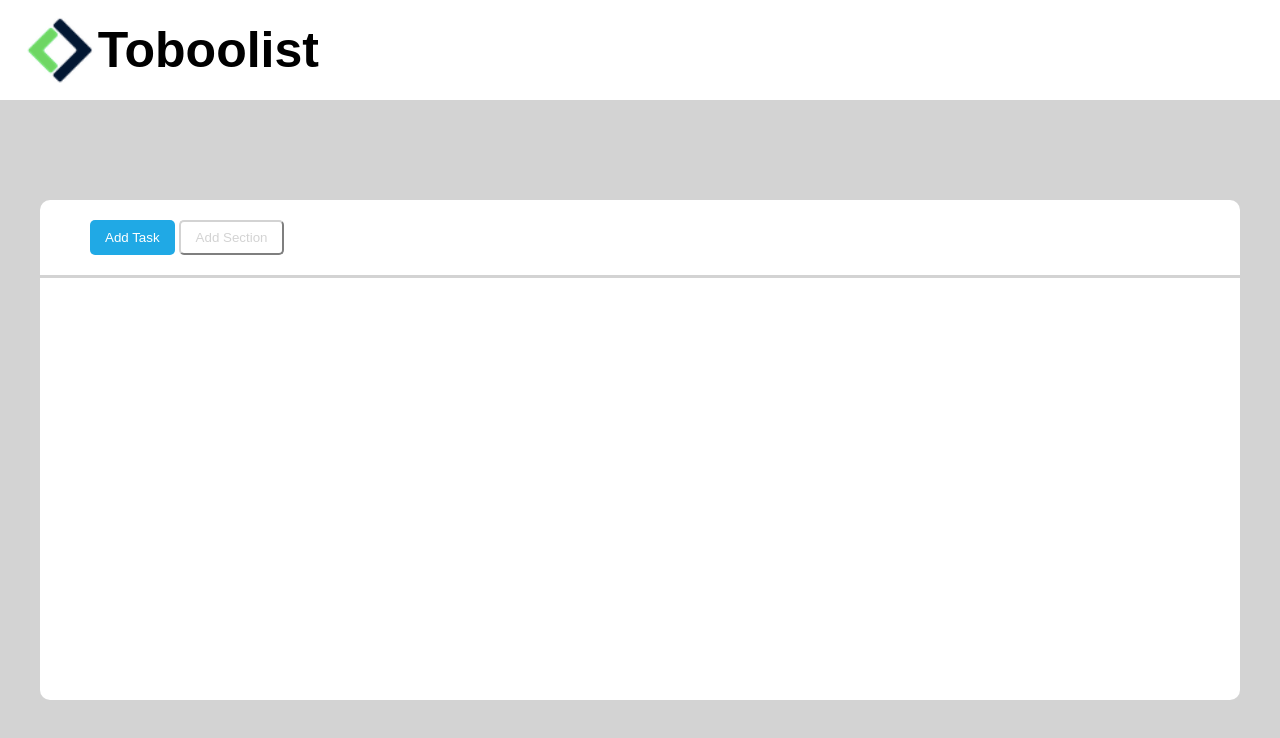
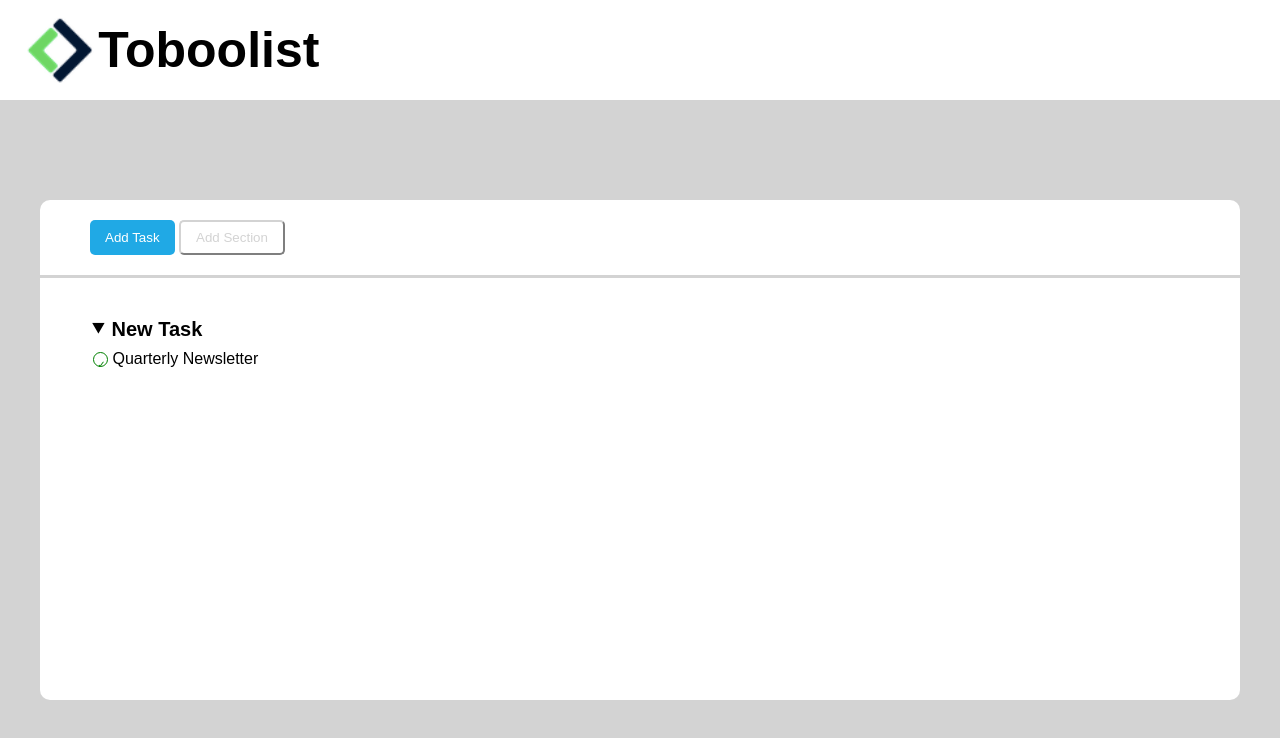
Before and after one commit to ALAM-97/html-css-toboolist, a plain HTML site: page index.html in a window 1280 px wide. Drawn offline with Linux system fonts and the light colour scheme.

Commit message:
New Task section added

```diff
--- a/css/style.css
+++ b/css/style.css
@@ -4,6 +4,7 @@
     margin: 0;
     padding: 0;
     box-sizing: border-box;
+    font-family: sans-serif;
 }
 
 body{
@@ -28,7 +29,6 @@ body{
     display: inline-block;
     vertical-align: middle;
     line-height: 100px;
-    font-family: sans-serif;
     font-size: 50px;
 }
 
@@ -51,10 +51,16 @@ hr{
     background-color: lightgrey;
     height: 3px;
     border: none;
+    margin-bottom: 20px;
 }
 
 .light-blue{
     background-color: #20A9E5;
+}
+
+.text-format{
+    font-weight: bold;
+    font-size: 20px;
 }
 
 /* BUTTON SECTION */
@@ -81,3 +87,35 @@ hr{
     color: lightgrey;
     padding: 15px;
 }
+
+/* LIST SECTION */
+
+li{
+    list-style: none;
+    vertical-align: middle;
+    padding-top: 10px;
+    padding-left: 3px;
+    line-height: 15px;
+}
+
+.check-mark-circle{
+    vertical-align: middle;
+    color: green;
+    border: 1px solid green;
+    display: inline-block;
+    height: 15px;
+    width: 15px;
+    border-radius: 50%;
+    line-height: 20px;
+}
+
+.check-mark{
+    display: inline-block;
+    line-height: 5px;
+    height: 15px;
+    width: 15px;
+    color: green;
+    font-size: 10px;
+    text-align: center;
+    padding-bottom: 20px;
+}
--- a/index.html
+++ b/index.html
@@ -4,7 +4,7 @@
         <meta charset="UTF-8">
         <meta http-equiv="X-UA-Compatible" content="IE=edge">
         <meta name="viewport" content="width=device-width, initial-scale=1.0">
-        <title>Document</title>
+        <title>Toboolist</title>
         <link rel="stylesheet" href="css/style.css">
     </head>
 
@@ -18,6 +18,7 @@
         </header>
 
         <main>
+
             <div class="main-section">
                 <!-- Beginning of the button section -->
                 <section class="section-margin">
@@ -32,8 +33,18 @@
                 <!-- End of the button section -->
 
                 <!-- Beginning of the NEW TASK section -->
-                <section>
-
+                <section class="section-margin">
+                    <div class="text-format">
+                        <span>&#11206;</span> New Task
+                    </div>
+                    <ul>
+                        <li>
+                            <div class="check-mark-circle">
+                                <span class="check-mark">&check;</span>
+                            </div>
+                            Quarterly Newsletter
+                        </li>
+                    </ul>
                 </section>
                 <!-- End of the NEW TASK section -->
 
@@ -49,6 +60,7 @@
                 </section>
                 <!-- End of the UPCOMING section -->
             </div>
+
         </main>
 
     </body>
```
Also changed, not shown: img/check-circle.svg (added), img/x-circle.svg (added).
